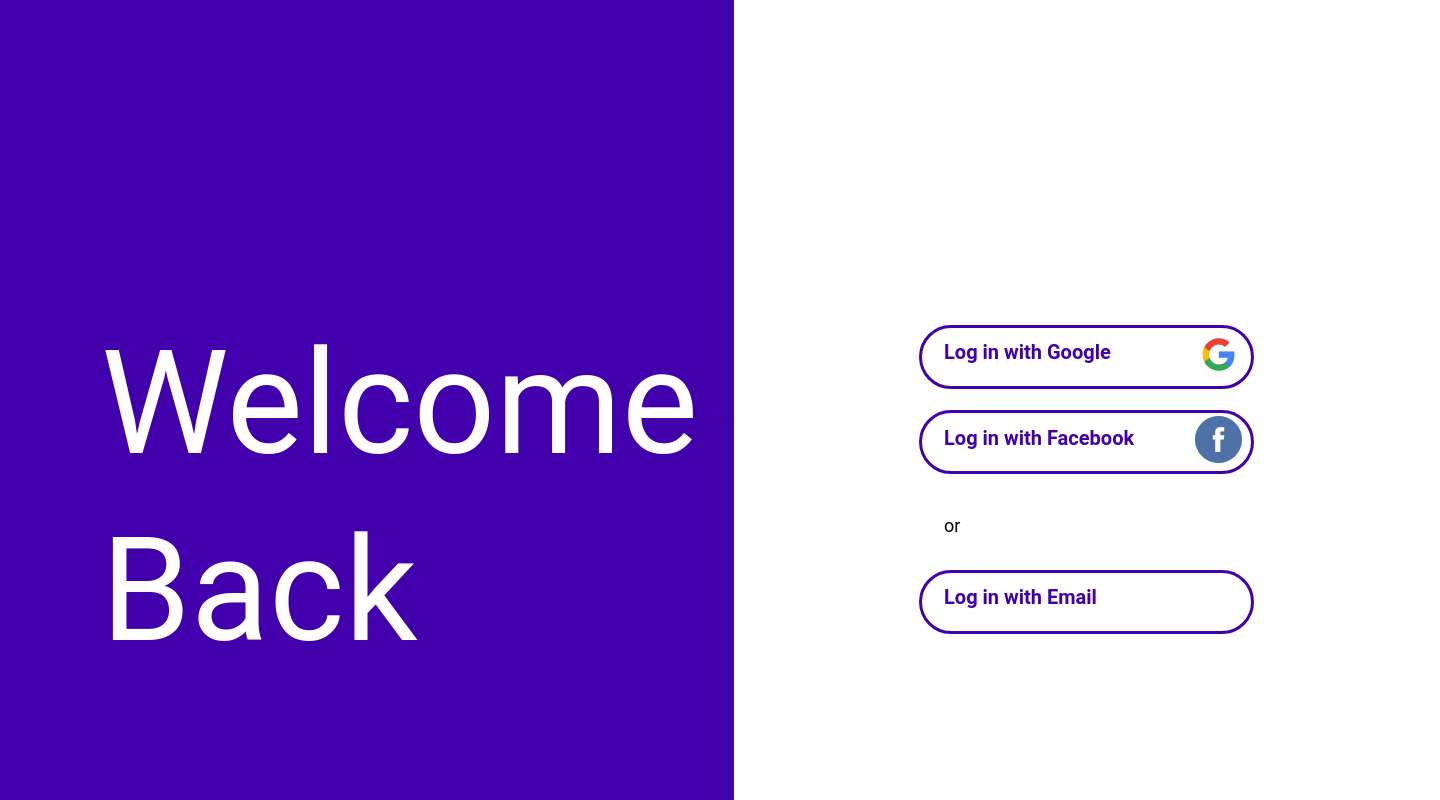
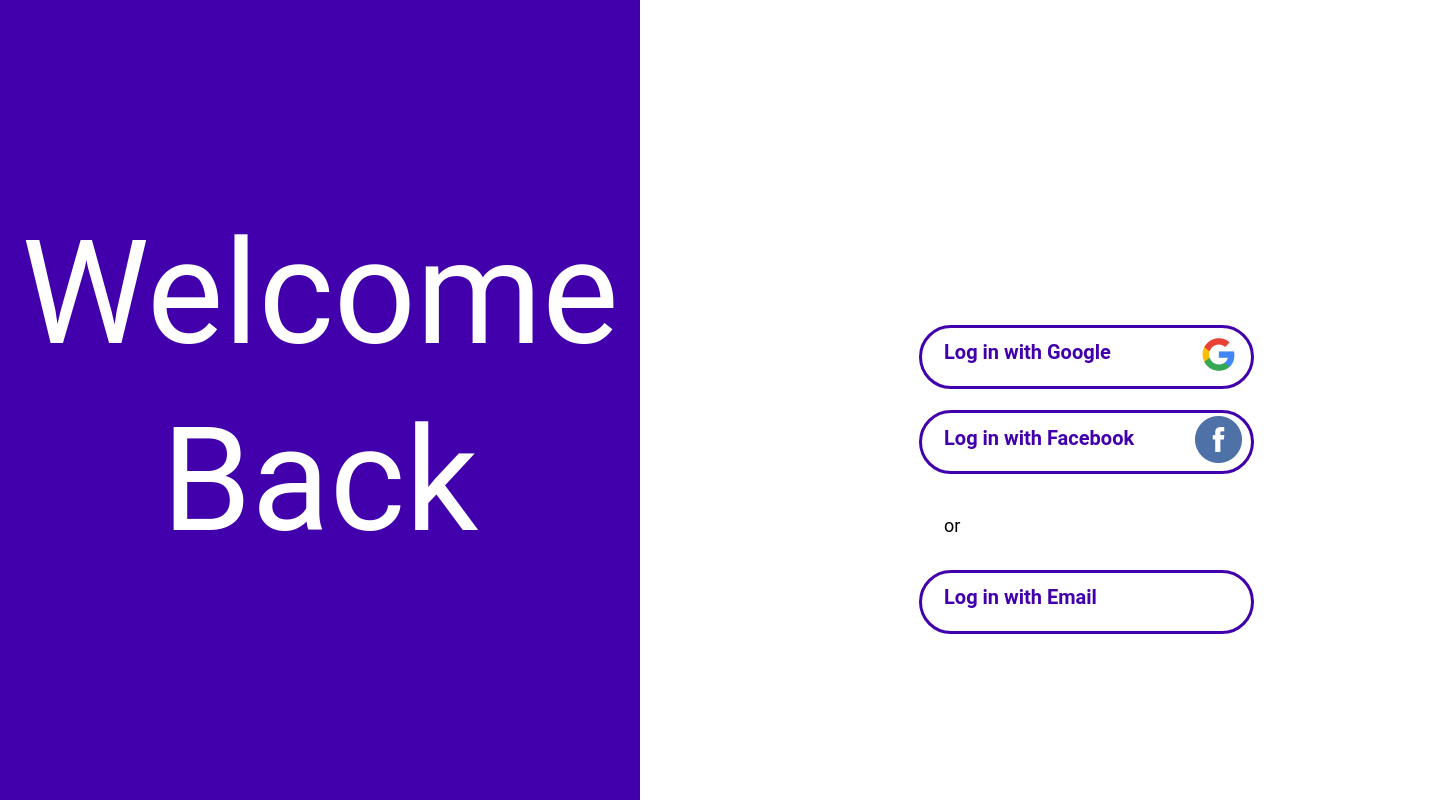
Before and after one commit to albertprk/sconversationsnow, a React (Create React App) app: page /login in a window 1280 px wide. Shown: the top 800 px of the page, 1440 px wide, since content can reach past the window. Built offline with nearby package versions, Linux system fonts and the light colour scheme.

Commit message:
modded the CSS doc

```diff
--- a/src/App.js
+++ b/src/App.js
@@ -1,6 +1,6 @@
 import React, {Component} from 'react';
-import './App.css';
-import Landing from './components/Landing'
+//import './App.css';
+//import Landing from './components/Landing'
 import Login from './components/Login'
 
 class App extends Component {
--- a/src/components/Login.css
+++ b/src/components/Login.css
@@ -1,23 +1,24 @@
 
 .logIn {
 
-    position: relative;
-    width: 1440px;
-    height: 1024px;
-
+    position: fixed;
+    right: 0;
+    left: 0;
+    bottom: 0;
+    top: 0;
+    display: flex;
     background: #FFFFFF;
 
     }
 
     .rectangle {
+    flex: 1;
+    background: #4200AD;
+    }
 
-    position: absolute;
-    width: 734px;
-    height: 1054px;
-    left: 0px;
-    top: -15px;
-
-    background: #4200AD;
+    .rectangleRight {
+        flex: 1;
+        background: #FFFFFF;
     }
 
 
@@ -25,10 +26,10 @@
     .welcomeBack {
 
     position: absolute;
-    width: 633px;
-    height: 374px;
-    left: 101px;
-    top: 325px;
+    left: 0;
+    top: 25%;
+    width: 50%;
+    text-align: center;
 
     font-family: Roboto;
     font-style: normal;
--- a/src/components/Login.js
+++ b/src/components/Login.js
@@ -7,6 +7,7 @@ const Login = props => (
         <div className="rectangle">
             <div className = "welcomeBack">Welcome<br></br>Back</div>
         </div>
+        <div className="rectangleRight">
         <div className = "newGoogleFavicon_512"/>
         <div className = "logInWithGoogle">Log in with Google</div>
         <div className = "rectangle_2"/>
@@ -22,6 +23,7 @@ const Login = props => (
         <div className="dontHaveAnAccount">
             Don't have an account? <span className="sign-up-button">Sign Up</span>
         </div>
+        </div>
 
 
 
```
